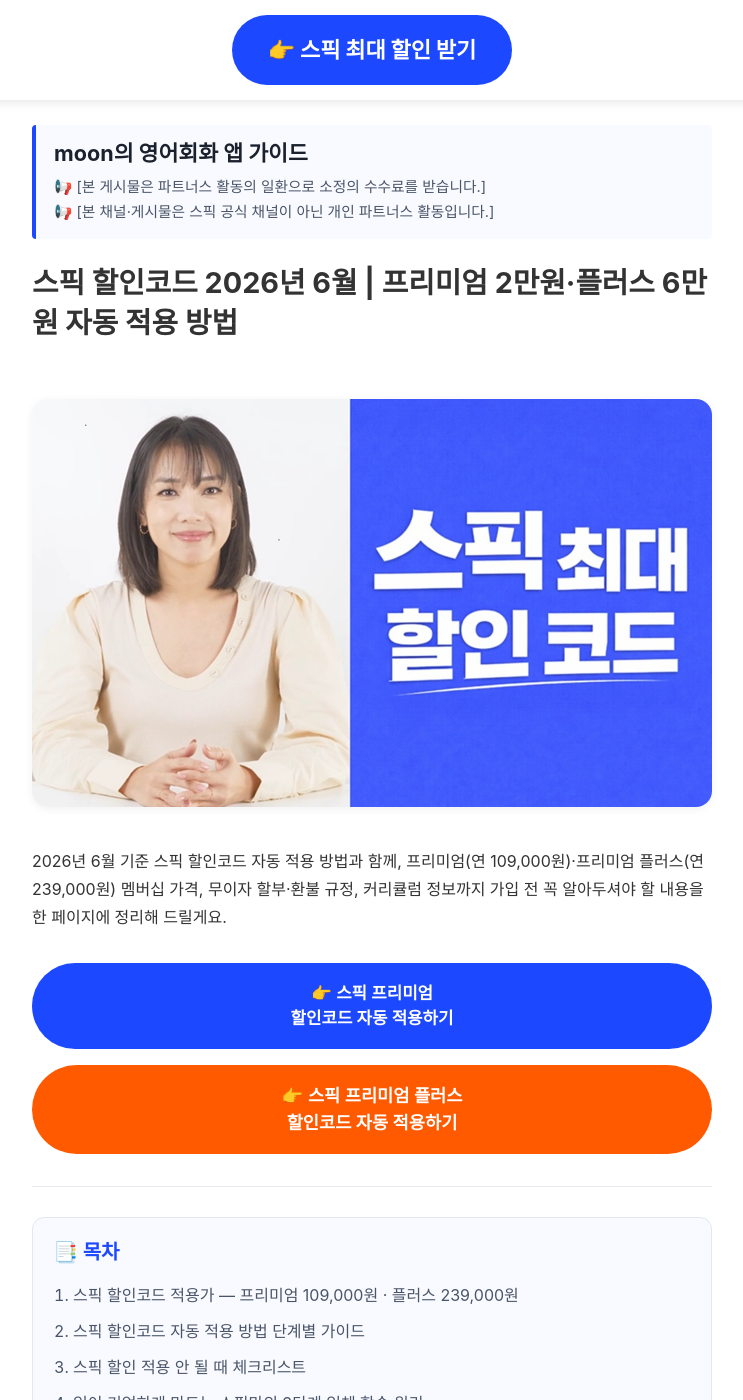
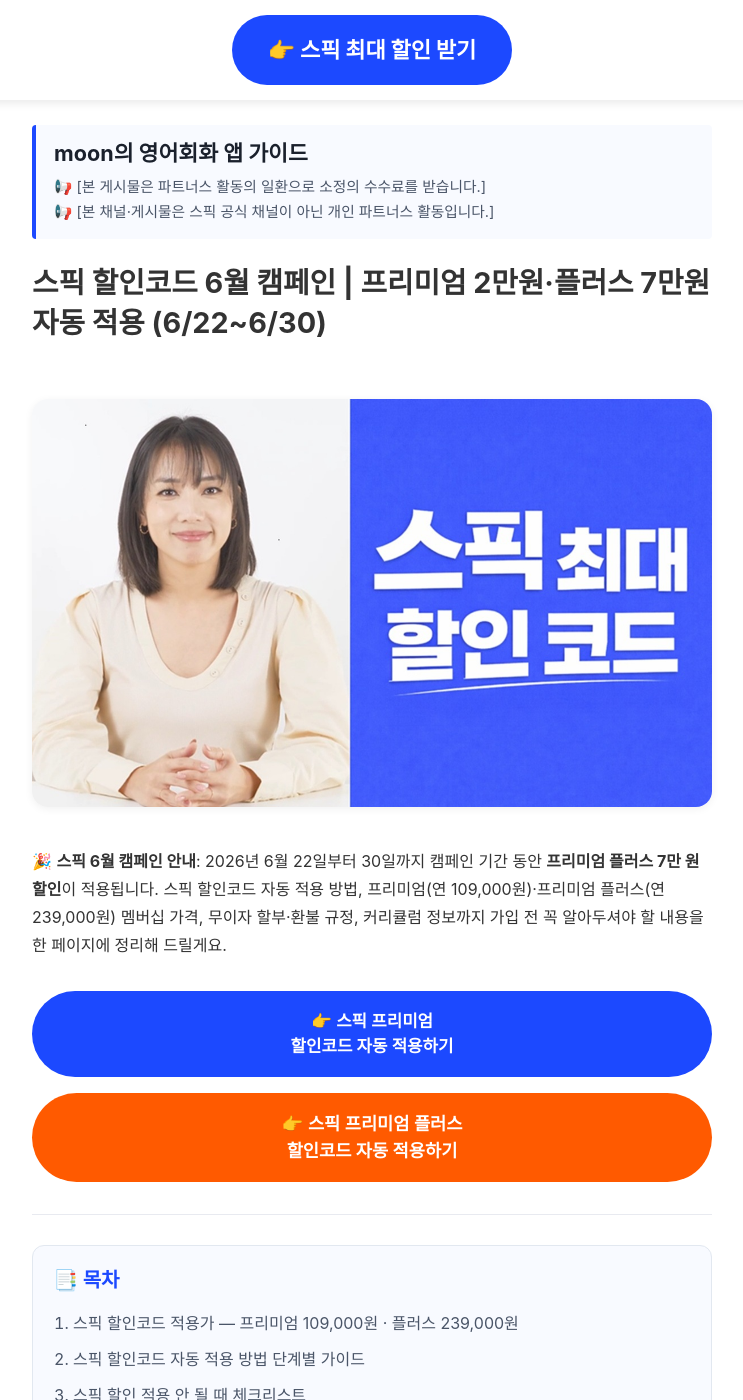
Before and after one commit to kjsjdw/speak_event_page, a Jekyll site: the page built from content/main-page-content.md, in a window 1280 px wide and 1400 px high. Shown: the whole window, without its empty margins (268-1011 px from the left). Built offline with Jekyll 4.4.1, drawn with Linux system fonts in a browser that asks for light colours; some web fonts are replaced; some of the changed text lies outside the part shown.

Commit message:
Reflect June campaign: Premium Plus 7만원 discount for 6/22-6/30
- Update Premium link to new campaign URL
- Update title, description, H1, and intro to highlight campaign and dates
- Update pricing note and FAQ entries with campaign period
- Mirror changes in JSON-LD structured data
- Refresh sitemap lastmod

Co-Authored-By: Claude Opus 4.7 <noreply@anthropic.com>

```diff
--- a/_data/links.yml
+++ b/_data/links.yml
@@ -3,5 +3,5 @@
 # ============================================
 # 아래 URL만 바꾸면 사이트의 모든 버튼에 자동 반영됩니다.
 
-premium: "https://m.site.naver.com/25kkd"
+premium: "https://m.site.naver.com/2aU2a"
 premium_plus: "https://m.site.naver.com/29BTJ"
--- a/_data/seo.yml
+++ b/_data/seo.yml
@@ -4,10 +4,10 @@
 # 구글 검색결과에 표시되는 정보입니다.
 
 # 페이지 제목 (구글 검색결과 제목)
-title: "스픽 할인코드 2026년 6월 | 프리미엄 2만원·플러스 6만원 자동 적용 방법"
+title: "스픽 할인코드 6월 캠페인 | 프리미엄 2만원·플러스 7만원 자동 적용 (6/22~6/30)"
 
 # 페이지 설명 (구글 검색결과 미리보기 텍스트)
-description: "2026년 6월 기준 스픽 할인코드 자동 적용 방법, 프리미엄(연 109,000원)·프리미엄 플러스(연 239,000원) 가격, 무이자 할부와 환불 규정, 커리큘럼 안내까지 가입 전 알아두셔야 할 정보를 한 페이지에 정리했습니다."
+description: "2026년 6월 22일~30일 스픽 6월 캠페인 기간 동안 프리미엄 플러스 7만 원 할인이 적용됩니다. 스픽 할인코드 자동 적용 방법, 프리미엄(연 109,000원)·프리미엄 플러스(연 239,000원) 가격, 무이자 할부·환불 규정·커리큘럼 안내까지 한 페이지에 정리했습니다."
 
 # 검색어 키워드 (쉼표로 구분, 자유롭게 추가/삭제)
 keywords: "스픽, 스픽 할인코드, 스픽 할인, 스픽 가격, 스픽 프리미엄, 스픽 프리미엄 플러스, 스픽 멤버십, 스픽 결제, 영어 회화 앱, AI 영어학습"
--- a/content/sections/01-intro.md
+++ b/content/sections/01-intro.md
@@ -1,4 +1,4 @@
-<h1>스픽 할인코드 2026년 6월 | 프리미엄 2만원·플러스 6만원 자동 적용 방법</h1>
+<h1>스픽 할인코드 6월 캠페인 | 프리미엄 2만원·플러스 7만원 자동 적용 (6/22~6/30)</h1>
 
 <div style="margin: 16px 0 0 0; text-align: center;">
   <img
@@ -9,7 +9,7 @@
   />
 </div>
 
-<p>2026년 6월 기준 스픽 할인코드 자동 적용 방법과 함께, 프리미엄(연 109,000원)·프리미엄 플러스(연 239,000원) 멤버십 가격, 무이자 할부·환불 규정, 커리큘럼 정보까지 가입 전 꼭 알아두셔야 할 내용을 한 페이지에 정리해 드릴게요.</p>
+<p>🎉 <strong>스픽 6월 캠페인 안내</strong>: 2026년 6월 22일부터 30일까지 캠페인 기간 동안 <strong>프리미엄 플러스 7만 원 할인</strong>이 적용됩니다. 스픽 할인코드 자동 적용 방법, 프리미엄(연 109,000원)·프리미엄 플러스(연 239,000원) 멤버십 가격, 무이자 할부·환불 규정, 커리큘럼 정보까지 가입 전 꼭 알아두셔야 할 내용을 한 페이지에 정리해 드릴게요.</p>
 
 <div class="cta-buttons" id="cta-top">
 
--- a/content/sections/02-pricing.md
+++ b/content/sections/02-pricing.md
@@ -9,7 +9,7 @@
 | **월 환산 비용** | 월 9,083원 | **월 19,917원** |
 | **핵심 가치** | 가성비 있는 영어 습관 형성 | **나만을 위한 1:1 맞춤형 수업** |
 
-<p>💡 <strong>참고:</strong> 12개월 무이자 할부를 활용하시면 월 부담을 나눠 결제하실 수 있습니다. 전용 할인코드 링크를 이용하실 경우 <strong>프리미엄은 상시 2만 원 할인</strong>, <strong>프리미엄 플러스는 상시 6만 원 할인</strong> 혜택이 적용됩니다. 특별 프로모션 기간에는 <strong>프리미엄 플러스 7만 원 할인</strong>이 제공되는 경우도 있습니다.</p>
+<p>💡 <strong>참고:</strong> 12개월 무이자 할부를 활용하시면 월 부담을 나눠 결제하실 수 있습니다. 전용 할인코드 링크를 이용하실 경우 <strong>프리미엄은 상시 2만 원 할인</strong>이 적용되며, <strong>프리미엄 플러스는 6월 22일~30일 캠페인 기간 동안 7만 원 할인</strong>이 적용됩니다. (캠페인 종료 후에는 상시 6만 원 할인으로 돌아갑니다.)</p>
 
 <p>⚠️ <strong>확인할 점:</strong> 스픽 할인 혜택은 <strong>웹(Web)에서 결제하실 때만</strong> 적용됩니다. 앱 내 결제는 앱스토어 수수료로 인해 가격이 달라질 수 있으므로, 할인 혜택을 받으시려면 웹 페이지에서 결제하시는 편이 좋습니다.</p>
 
--- a/content/sections/05-faq.md
+++ b/content/sections/05-faq.md
@@ -7,7 +7,7 @@
  <hr style="margin-bottom: 20px;">
 
   <h3>⚠️ 선택한 멤버십에 따라 스픽 할인코드 혜택 금액이 다른가요?</h3>
-  <p>네, 멤버십에 따라 적용되는 혜택이 달라집니다. <strong>프리미엄은 2만 원 할인</strong>, <strong>프리미엄 플러스는 프로모션 시기에 따라 7만 원 또는 6만 원 할인</strong>으로 달라질 수 있습니다. 원하는 멤버십 전용 링크로 접속하면 해당 혜택이 적용된 금액을 확인하실 수 있습니다.</p>
+  <p>네, 멤버십에 따라 적용되는 혜택이 달라집니다. <strong>프리미엄은 2만 원 할인</strong>, <strong>프리미엄 플러스는 프로모션 시기에 따라 7만 원 또는 6만 원 할인</strong>으로 달라질 수 있습니다. <strong>6월 22일~30일 캠페인 기간에는 프리미엄 플러스 7만 원 할인</strong>이 적용됩니다. 원하는 멤버십 전용 링크로 접속하면 해당 혜택이 적용된 금액을 확인하실 수 있습니다.</p>
 
  <hr style="margin-bottom: 20px;">
 
@@ -64,7 +64,7 @@
       "name": "선택한 멤버십에 따라 스픽 할인코드 혜택 금액이 다른가요?",
       "acceptedAnswer": {
         "@type": "Answer",
-        "text": "네, 멤버십에 따라 적용되는 혜택이 달라집니다. 프리미엄은 2만 원 할인, 프리미엄 플러스는 프로모션 시기에 따라 7만 원 또는 6만 원 할인으로 달라질 수 있습니다. 원하는 멤버십 전용 링크로 접속하면 해당 혜택이 적용된 금액을 확인하실 수 있습니다."
+        "text": "네, 멤버십에 따라 적용되는 혜택이 달라집니다. 프리미엄은 2만 원 할인, 프리미엄 플러스는 프로모션 시기에 따라 7만 원 또는 6만 원 할인으로 달라질 수 있습니다. 6월 22일~30일 캠페인 기간에는 프리미엄 플러스 7만 원 할인이 적용됩니다. 원하는 멤버십 전용 링크로 접속하면 해당 혜택이 적용된 금액을 확인하실 수 있습니다."
       }
     },
     {
```
Also changed, not shown: premium-vs-plus.md (+2 -2 lines), sitemap.xml (+5 -5 lines).
